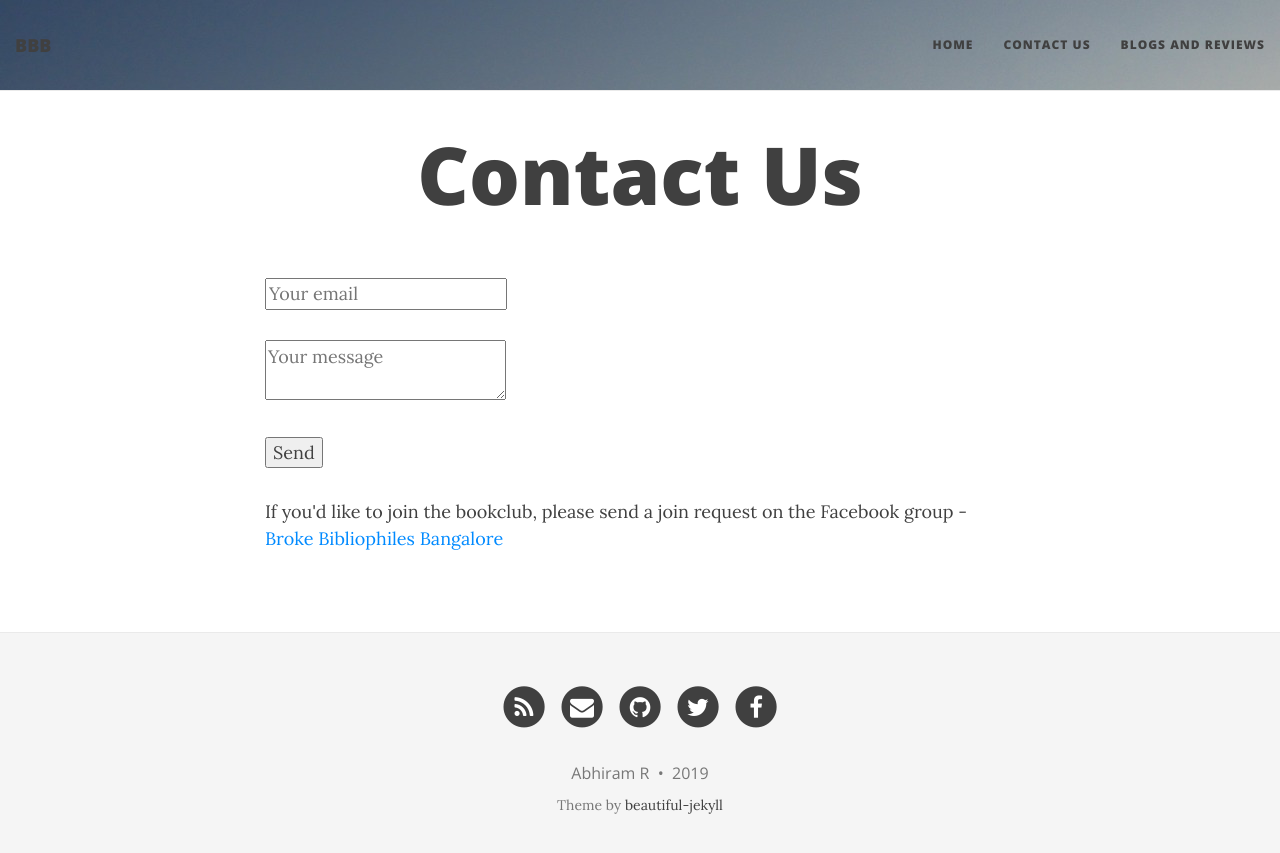
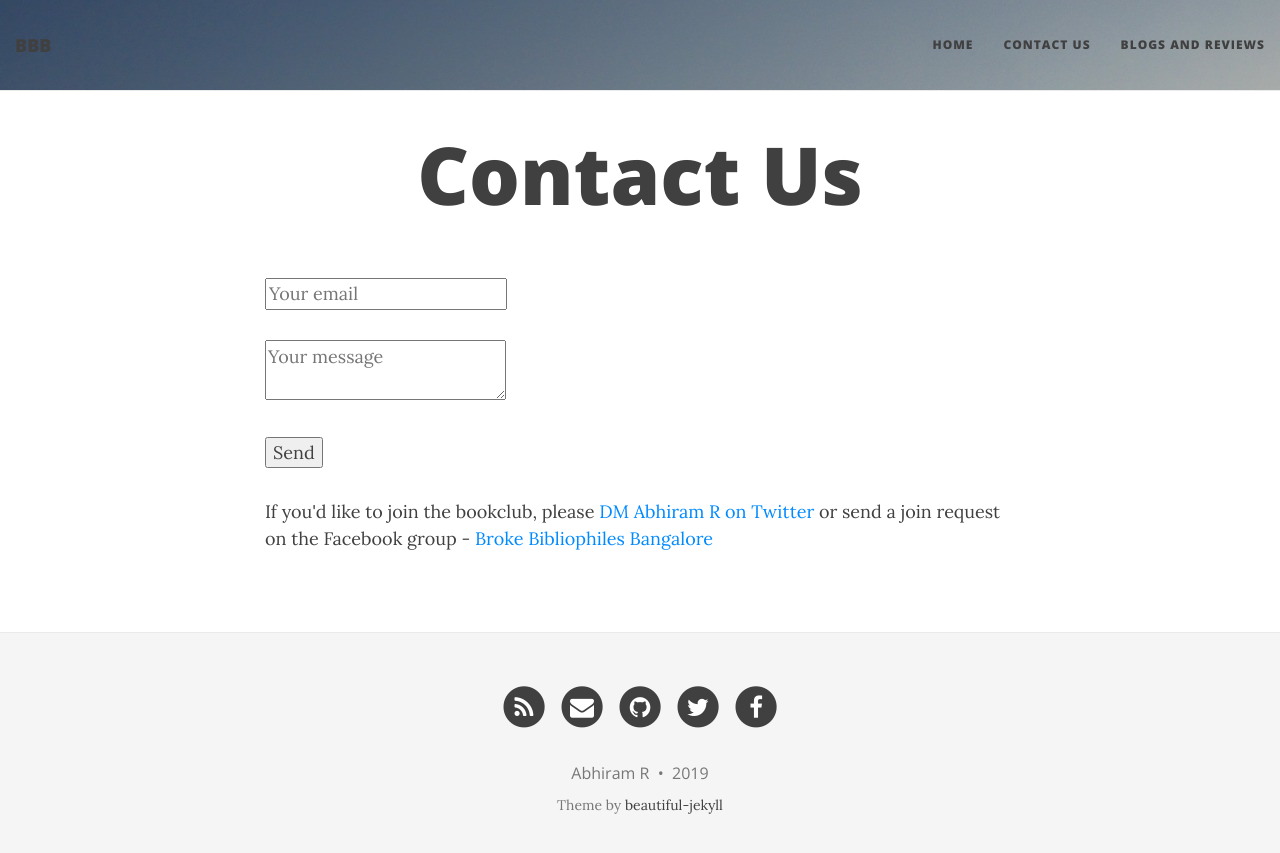
Before and after one commit to brokebibliophiles/brokebibliophiles.github.io, a Jekyll site: the page built from contact.html, in a window 1280 px wide. Shown: the top 853 px of the page. Built offline with Jekyll 4.4.1, drawn with Linux system fonts in a browser that asks for light colours; nearby versions of some CDN libraries.

Commit message:
Update contact.html

```diff
--- a/contact.html
+++ b/contact.html
@@ -9,5 +9,5 @@ title: Contact Us
   <p><textarea name="message" placeholder="Your message"></textarea></p>
   <button type="submit">Send</button>
 
-  <p> If you'd like to join the bookclub, please send a join request on the Facebook group - <a href="https://www.facebook.com/groups/brokebangalore/">Broke Bibliophiles Bangalore</a> </p>
+  <p> If you'd like to join the bookclub, please <a href="https://twitter.com/abhicantdraw"/>DM Abhiram R on Twitter </a> or send a join request on the Facebook group - <a href="https://www.facebook.com/groups/brokebangalore/">Broke Bibliophiles Bangalore</a> </p>
 </form>
```
